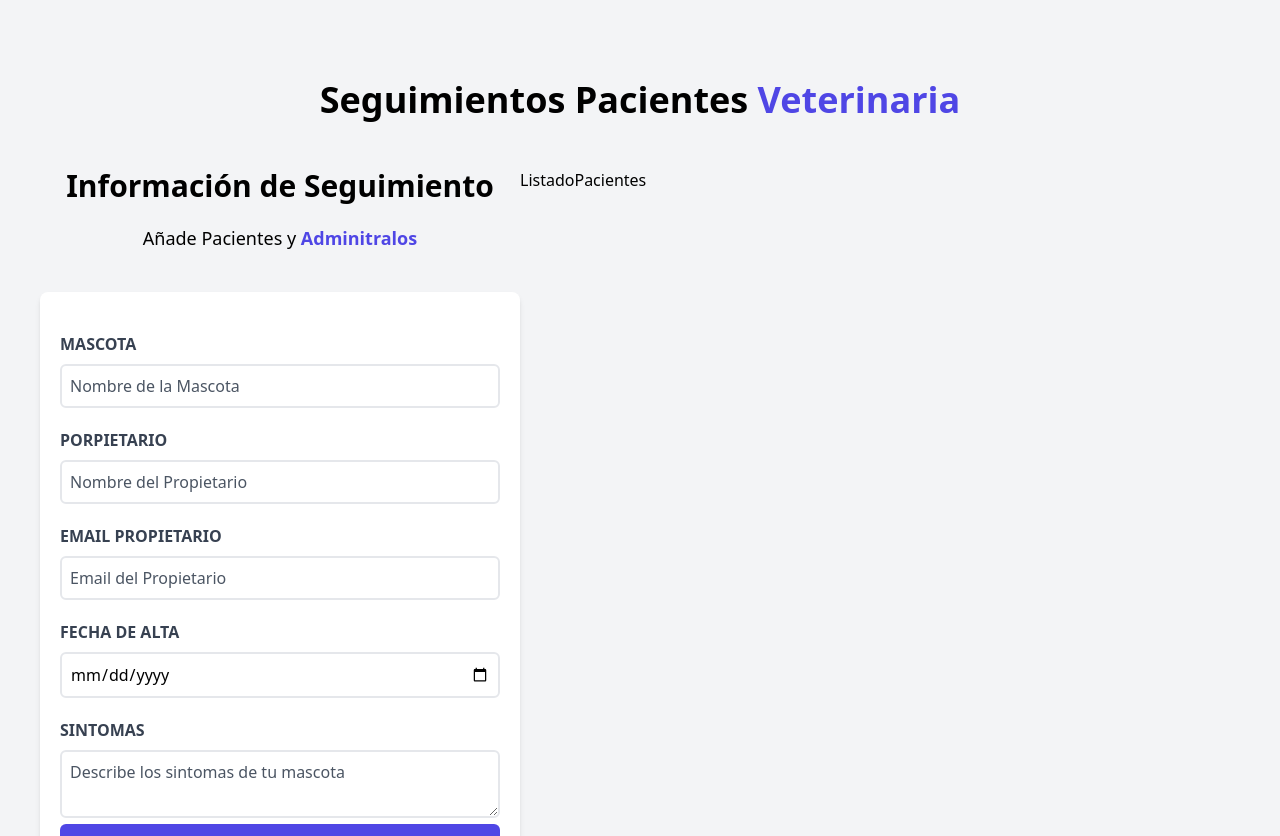
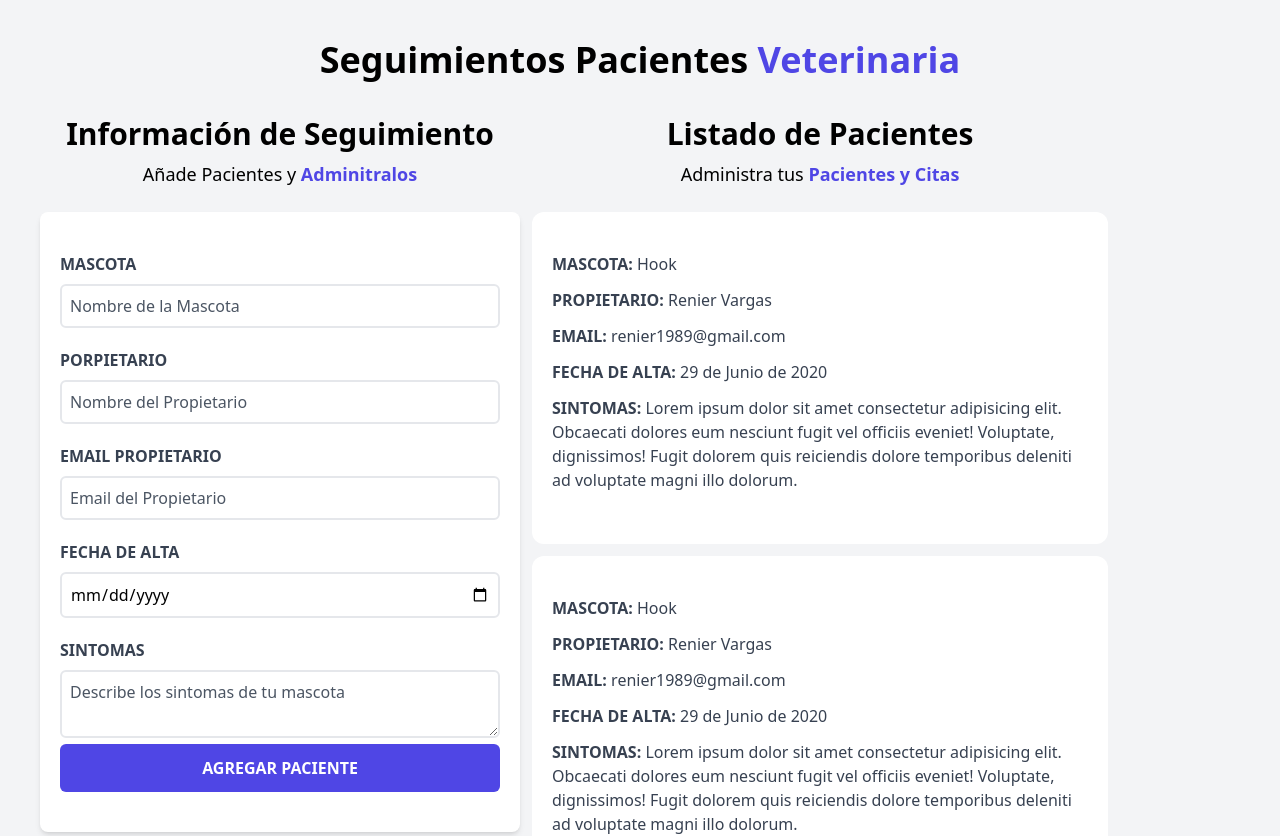
Before and after one commit to renier1989/citas-react, a React (Vite) app: page / in a window 1280 px wide. Shown: the top 836 px of the page. Built offline with nearby package versions, Linux system fonts and the light colour scheme.

Commit message:
Class64 - Creando el listado de Pacientes

```diff
--- a/src/App.jsx
+++ b/src/App.jsx
@@ -5,9 +5,9 @@ import ListadoPacientes from "./components/ListadoPacientes";
 function App() {
   return (
     <>
-      <div className="container mx-auto mt-20">
+      <div className="container mx-auto mt-10">
         <Header />
-        <div className="md:flex mt-12">
+        <div className="md:flex mt-9 ">
           <Formulario />
           <ListadoPacientes />
         </div>
--- a/src/components/Formulario.jsx
+++ b/src/components/Formulario.jsx
@@ -2,7 +2,7 @@ function Formulario() {
   return (
     <div className="md:w-1/2 lg:w-2/5">
       <h2 className="font-black text-3xl text-center">Información de Seguimiento</h2>
-      <p className="text-lg mt-5 mb-10 text-center">
+      <p className="text-lg mt-2 mb-6 text-center">
         Añade Pacientes y {""} <span className="text-indigo-600 font-bold"> Adminitralos</span>
       </p>
       <form className="bg-white shadow-md rounded-lg py-10 px-5 mb-4">
--- a/src/components/ListadoPacientes.jsx
+++ b/src/components/ListadoPacientes.jsx
@@ -1,8 +1,21 @@
+import Paciente from "./Paciente";
 
 const ListadoPacientes = () => {
   return (
-    <div className="w-1/2">ListadoPacientes</div>
-  )
-}
+    <div className="md:w-1/2 lg:h-3/5 ">
+      <h2 className="font-black text-3xl text-center">Listado de Pacientes</h2>
+      <p className="text-lg mt-2 mb-6 text-center">
+        Administra tus{" "}
+        <span className="text-indigo-600 font-bold">Pacientes y Citas</span>
+      </p>
+      <div className="m-0 md:h-screen overflow-y-scroll">
+        <Paciente />
+        <Paciente />
+        <Paciente />
 
-export default ListadoPacientes
+      </div>
+    </div>
+  );
+};
+
+export default ListadoPacientes;
--- /dev/null
+++ b/src/components/Paciente.jsx
@@ -0,0 +1,32 @@
+const Paciente = () => {
+  return (
+    <div className="mx-3 mb-3 px-5 py-10 rounded-xl bg-white overflow-hidden">
+      <p className="font-bold mb-3 uppercase text-gray-700">
+        Mascota: <span className="font-normal normal-case">Hook</span>
+      </p>
+      <p className="font-bold mb-3 uppercase text-gray-700">
+        Propietario:{" "}
+        <span className="font-normal normal-case">Renier Vargas</span>
+      </p>
+      <p className="font-bold mb-3 uppercase text-gray-700">
+        Email:{" "}
+        <span className="font-normal normal-case">renier1989@gmail.com</span>
+      </p>
+      <p className="font-bold mb-3 uppercase text-gray-700">
+        Fecha de Alta:{" "}
+        <span className="font-normal normal-case">29 de Junio de 2020</span>
+      </p>
+      <p className="font-bold mb-3 uppercase text-gray-700">
+        Sintomas:{" "}
+        <span className="font-normal normal-case">
+          Lorem ipsum dolor sit amet consectetur adipisicing elit. Obcaecati
+          dolores eum nesciunt fugit vel officiis eveniet! Voluptate,
+          dignissimos! Fugit dolorem quis reiciendis dolore temporibus deleniti
+          ad voluptate magni illo dolorum.
+        </span>
+      </p>
+    </div>
+  );
+};
+
+export default Paciente;
```
